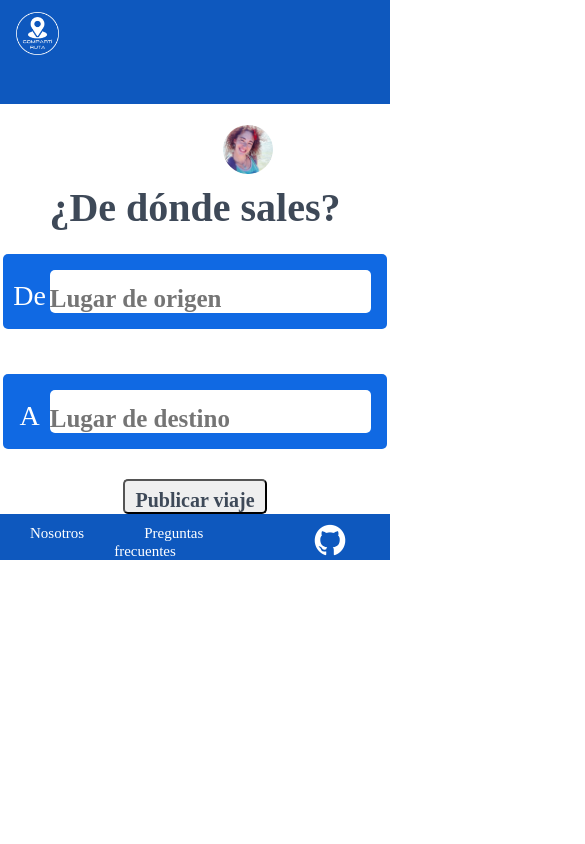
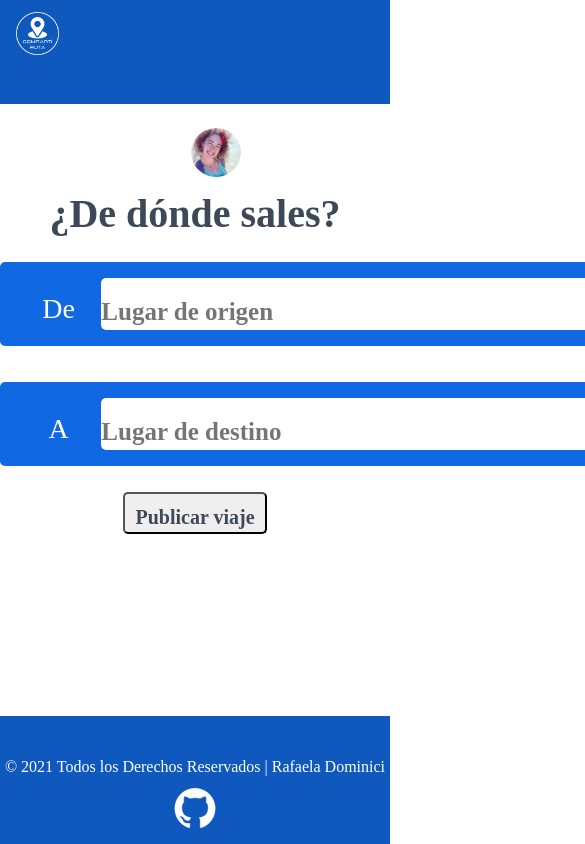
Before and after one commit to rafaeladominici/comparti-ruta, a plain HTML site: page publicar_viaje_usuario.html in a window 390 px wide. Shown: the top 844 px of the page, 585 px wide, since content can reach past the window. Drawn offline with nearby package versions, Linux system fonts and the light colour scheme; a web font is replaced by a local one.

Commit message:
1007 Responsive sin menú

```diff
--- a/css/style.css
+++ b/css/style.css
@@ -198,7 +198,6 @@
     font-size: 18px;
     font-weight: bold;
     padding: 6px 8px 0px 8px;
-    border: inherit;
     border-radius: 5px;
     color: #3E4958;
 }
@@ -209,7 +208,6 @@
 }
 
 /* Beneficios */
-
 .beneficios {
     padding-top: 5rem;
 }
@@ -329,11 +327,8 @@
     border-radius: 5px;
     display: grid;
     margin: auto;
-    min-width: 40%;
-    padding: .500rem .400rem;
-    padding-bottom: 1rem;
-    padding-top: 1rem;
-    padding-right: 1rem;
+    width: 50rem;
+    padding: 1rem 1rem 1rem 1rem;
     background-color: #1069e3;
     grid-template-columns: 0.5fr 4fr;
     grid-template-rows: 1fr;
@@ -364,11 +359,8 @@
     border-radius: 5px;
     display: grid;
     margin: auto;
-    min-width: 40%;
-    padding: .500rem .400rem;
-    padding-bottom: 1rem;
-    padding-top: 1rem;
-    padding-right: 1rem;
+    width: 50rem;
+    padding: 1rem 1rem 1rem 1rem;
     background-color: #1069e3;
     grid-template-columns: 0.5fr 4fr;
     grid-template-rows: 1fr;
@@ -414,35 +406,35 @@
     width: 100%;
     position: absolute;
     bottom: 0;
-    position: sticky;
 }
 
 .foot-options {
     display: flex;
+    background-color: #0e58be;
+    bottom: 0;
+    height: 4rem;
     justify-content: center;
-    background-color: #0e58be;
-    padding-top: 10px;
 }
 
-.foot-option a {
-    font-size: 15px;
+.foot-option {
+    font-size: 1rem;
     text-decoration: none;
-    margin: 0 30px;
     color: #ffffff;
+    padding-top: 1.5rem;
+}
+
+.foot-option-github a img {
+    margin: 0 5rem;
+    color: #ffffff;
+    width: 5rem;
+    padding-top: 0.5rem;
 }
 
 .foot-option a:hover {
     cursor: pointer;
-    color: #000000;
-    background-color: #ffffff7c;
-    padding: 6px 3px 0px 3px;
-    border-radius: 5px;
     display: block;
 }
 
-.foot-option img {
-    width: 60px;
-}
 
 /* ---------------------- INICIO SESIÓN - REGISTRO ---------------------- */
 .titulo-inicio-sesion h2 {
@@ -455,7 +447,7 @@
 
 /* Opciones inicio sesión - registro */
 .opciones-inicio-sesion ul {
-    font-size: 25px;
+    font-size: 22px;
     text-align: center;
 }
 
@@ -471,9 +463,6 @@
 
 .opciones-inicio-sesion ul li a:hover {
     cursor: pointer;
-    padding: 5px 15px 1px 15px;
-    border-radius: 5px;
-    color: #0e58be;
 }
 
 /* ---------------------- PERFIL USUARIO ---------------------- */
@@ -577,7 +566,16 @@
 }
 
 
-/* ---------------------- MEDIA QUERY INDEX - CELULARES Y TABLETS ---------------------- */
+/* ---------------------- MEDIA QUERY - CELULARES Y TABLETS ---------------------- */
+@media screen and (max-width: 660px) {
+    .foot-options {
+        flex-flow: column;
+        height: 8rem;
+        text-align: center;
+    }
+}
+
+
 @media screen and (max-width: 900px) {
     .container-grid-pref-dos {
         display: flex;
@@ -631,9 +629,16 @@
         padding-top: 1rem;
         font-size: 1.2rem;
     }
+
+
+
+    .main-user-box {
+            flex-flow: column;
+    }
 }
 
-/* ---------------------- MEDIA QUERY INDEX - HASTA NOTEBOOK ---------------------- */
+
+/* ---------------------- MEDIA QUERY - HASTA NOTEBOOK ---------------------- */
 @media screen and (min-width: 900px) and (max-width: 1024px){
     .container-grid-pref-dos {
         display: flex;
--- a/publicar_viaje_usuario.html
+++ b/publicar_viaje_usuario.html
@@ -4,7 +4,9 @@
     <meta charset="UTF-8">
     <meta http-equiv="X-UA-Compatible" content="IE=edge">
     <meta name="viewport" content="width=device-width, initial-scale=1.0">
-    <title>Document</title>
+    <title>USER PUBLICAR VIAJE</title>
+        <!-- Bootstrap -->
+        <link rel="stylesheet" href="https://cdn.jsdelivr.net/npm/bootstrap@4.6.0/dist/css/bootstrap.min.css" integrity="sha384-B0vP5xmATw1+K9KRQjQERJvTumQW0nPEzvF6L/Z6nronJ3oUOFUFpCjEUQouq2+l" crossorigin="anonymous">
     <!-- CSS -->
     <link rel="stylesheet" href="css/style.css">
     <!-- Google Fonts -->
@@ -25,11 +27,11 @@
             <section class="navigation-bar">
                 <nav class="header-menu">
                     <ul>
-                        <li><a href="index.html">Inicio</a></li>
+                        <li><a href="home_usuario.html">Inicio</a></li>
                         <li><a href="buscar_viaje_usuario.html">Buscar viaje</a></li>
                         <li><a href="publicar_viaje_usuario.html">Publicar viaje</a></li>
                         <!-- Perfil user -->
-                        <li><a class="foto-perfil" href="#"><img src="Recursos/Real/foto-perfil.jpg"></a>
+                        <li><img src="Recursos/Real/foto-perfil.jpg">
                             <ul>
                                 <li>
                                     <a href="#">
@@ -42,7 +44,7 @@
                                     </a>
                                 </li>
                                 <li>
-                                    <a href="#">
+                                    <a href="perfil_usuario.html">
                                         Mi perfil
                                     </a>
                                 </li>
@@ -88,16 +90,11 @@
     <!-- Footer -->
     <footer class="footer">
         <div class="foot-options">
-            <div class="foot-option">
-                <a href="#">Nosotros</a>
-            </div>
-            <div class="foot-option">
-                <a href="#">Preguntas frecuentes</a>
-            </div>
-            <div class="foot-option">
+            <div class="foot-option"> © 2021 Todos los Derechos Reservados | Rafaela Dominici</div>
+            <div class="foot-option-github">
                 <a href="https://github.com/rafaeladominici" target="blank"><img src="Recursos/Real/github.png"></a>
             </div>
-        </section>
+        </div>
     </footer>
 </body>
 </html>
```
Also changed, not shown: buscar_viaje.html (+3 -8 lines), buscar_viaje_usuario.html (+9 -12 lines), home_usuario.html (+8 -11 lines), index.html (+4 -8 lines), iniciar_sesion.html (+3 -8 lines), perfil_usuario.html (+5 -10 lines), publicar_viaje.html (+3 -8 lines), registrarse.html (+3 -8 lines).
